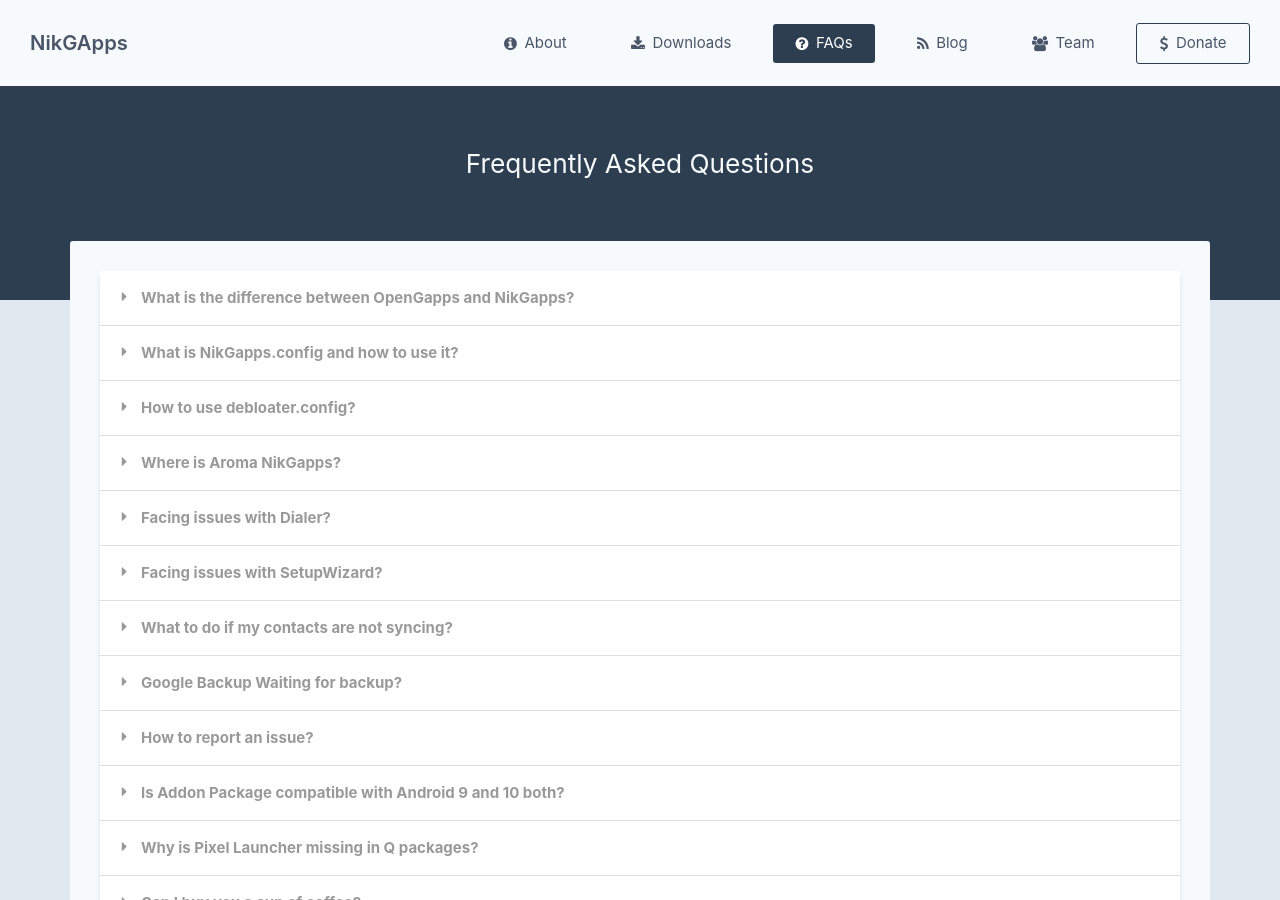
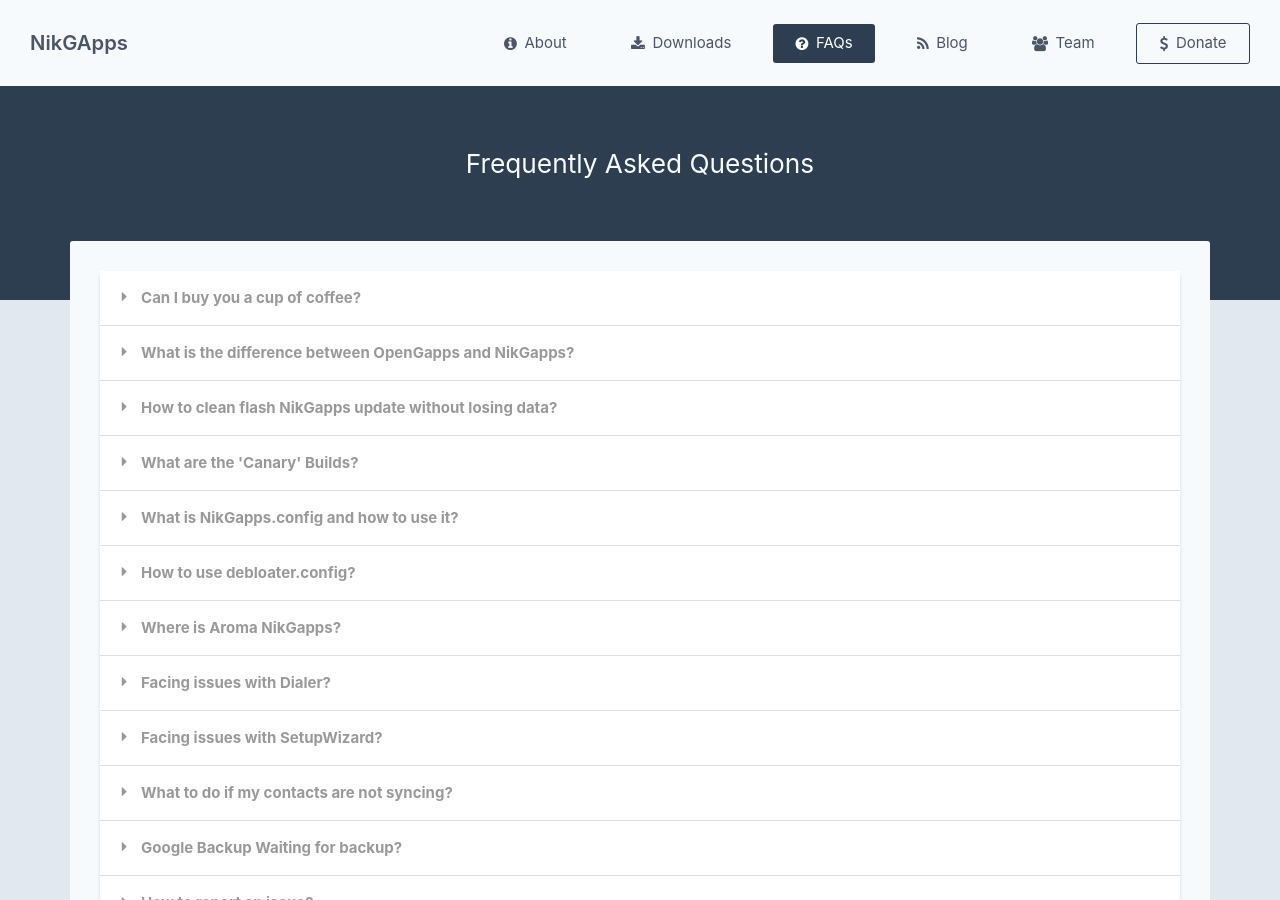
Before and after one commit to nikgapps/nikgapps.github.io, a Jekyll site: the page built from faqs.html, in a window 1280 px wide and 900 px high. Built offline with Jekyll 4.4.1, drawn with Linux system fonts in a browser that asks for light colours; some of the changed text lies outside the part shown.

Commit message:
Update Faqs

```diff
--- a/faqs.html
+++ b/faqs.html
@@ -9,6 +9,18 @@
 <section class="faqs__inner wrap">
     <div class="faqs__container">
         <div class="ui styled accordion">
+
+            <div class="title">
+                <i class="dropdown icon"></i>
+                Can I buy you a cup of coffee?
+            </div>
+
+            <div class="content">
+                <p>
+                    Sure! :) Just find the Donate button on the top right corner of the page!
+                </p>
+            </div>
+
             <div class="title" id="difference">
                 <i class="dropdown icon"></i>
                 What is the difference between OpenGapps and NikGapps?
@@ -52,6 +64,49 @@
                 </ul>
             </div>
 
+            <div class="title" id="cleanflash">
+                <i class="dropdown icon"></i>
+                How to clean flash NikGapps update without losing data?
+            </div>
+
+            <div class="content">
+                <ul>
+                    <li>
+                        Step 1: Uninstall Playstore updates of Google Apps
+                    </li>
+                    <li>
+                        Step 2: Go to /system/addon.d folder and delete all the scripts that starts with "50-"
+                    </li>
+                    <li>
+                        Step 3: Dirty flash Rom
+                    </li>
+                    <li>
+                        Step 4: Flash newer version of NikGapps
+                    </li>
+                    <li>
+                        <b>Note:</b> this doesn't allow you to dirty flash GBoard/Google Clock app, for that you need to wipe /data and then flash gapps
+                    </li>
+                </ul>
+            </div>
+
+            <div class="title" id="canary">
+                <i class="dropdown icon"></i>
+                What are the 'Canary' Builds?
+            </div>
+
+            <div class="content">
+                <ul>
+                    <li>
+                        As with other kind of software releases, basically canary is technically a test, alpha, beta, whatever you call it.
+                        Has some improvements with quick fixes for previous issues.
+                        Main releases are more stable though it would be releases at a later date than canary.
+                        If you want to have a more stable update go for release, if you want bleeding edge, bugs be damned, go canary
+                    </li>
+                    <li>
+                        Download: <a style="color:blue" href="https://sourceforge.net/projects/nikgapps/files/Canary-Releases">link</a>
+                    </li>
+                </ul>
+            </div>
 
             <div class="title" id="NikGappsconfig">
                 <i class="dropdown icon"></i>
@@ -65,46 +120,7 @@
                         you
                         like.
                         You can skip any Package that you don't want to be part of your installation.
-                    </li>
-                    <li>
-                        NikGapps.config is placed in <code>/sdcard/NikGapps</code> folder
-                        automatically after first install with all the packages enabled
-                        for installation.
-                    </li>
-                    <li>
-                        If you want to configure the installation with your very first
-                        installation, extract NikGapps.config from the gapps zip and place
-                        it to <code>/sdcard/NikGapps</code> folder.
-                    </li>
-                    <li>
-                        Edit the file and set 0,1,2 against the package that you want to configure,
-                        save the file, flash the gapps.
-                    </li>
-                    <li>
-                        NikGapps installer recognizes 3 config values <br>
-                        -> 0 (Skip the package) <br>
-                        -> 1 (install the package and delete corresponding aosp app) <br>
-                        -> 2 (install the package and <b style="color:red">do not</b> delete corresponding aosp app)
-                        <br>
-                    </li>
-                    <li>
-                        For e.g. if you want to skip GoogleContacts during the installation, the
-                        config should read <code>GoogleContacts=0</code>. <br>
-                        if you want to install GoogleContacts and remove Aosp Contacts, config should read
-                        <code>GoogleContacts=1</code>. <br>
-                        if you want to install GoogleContacts and keep Aosp Contacts, config should read
-                        <code>GoogleContacts=2</code>.
-                    </li>
-                    <li>
-                        All the lines starting # in config file are comments. Adding
-                        comments (#) in front of Package name will not skip it's
-                        installation. i.e. <code># YouTube=0</code> will not skip the
-                        installation.
-                    </li>
-                    <li>
-                        'ExtraFiles' Package in NikGapps.config is not GoogleFiles. it is a
-                        package of set of important files for gapps installations. Never
-                        skip that
+                        More on that <a style="color:blue" href="https://nikgapps.com/misc/2020/11/22/NikGapps-Config.html">here</a>
                     </li>
                 </ul>
             </div>
@@ -254,6 +270,28 @@
                 How to report an issue?
             </div>
 
+            <div class="title">
+                <i class="dropdown icon"></i>
+                Can I flash NikGapps on top of other gapps such as OpenGapps?
+            </div>
+
+            <div class="content">
+                <p>
+                    No, please clean flash
+                </p>
+            </div>
+
+            <div class="title">
+                <i class="dropdown icon"></i>
+                Can I flash addons on top of Roms with existing gapps or other gapps?
+            </div>
+
+            <div class="content">
+                <p>
+                    Yes, now you can flash NikGapps addons independent of NikGapps.
+                </p>
+            </div>
+
             <div class="content">
                 <ul>
                     <li>If something is wrong with installation, addon.d, debloater, pull the installation logs and
@@ -326,17 +364,6 @@
 
             <div class="title">
                 <i class="dropdown icon"></i>
-                Can I buy you a cup of coffee?
-            </div>
-
-            <div class="content">
-                <p>
-                    Sure! :) Just find the Donate button!
-                </p>
-            </div>
-
-            <div class="title">
-                <i class="dropdown icon"></i>
                 Where's my cat?
             </div>
 
```
